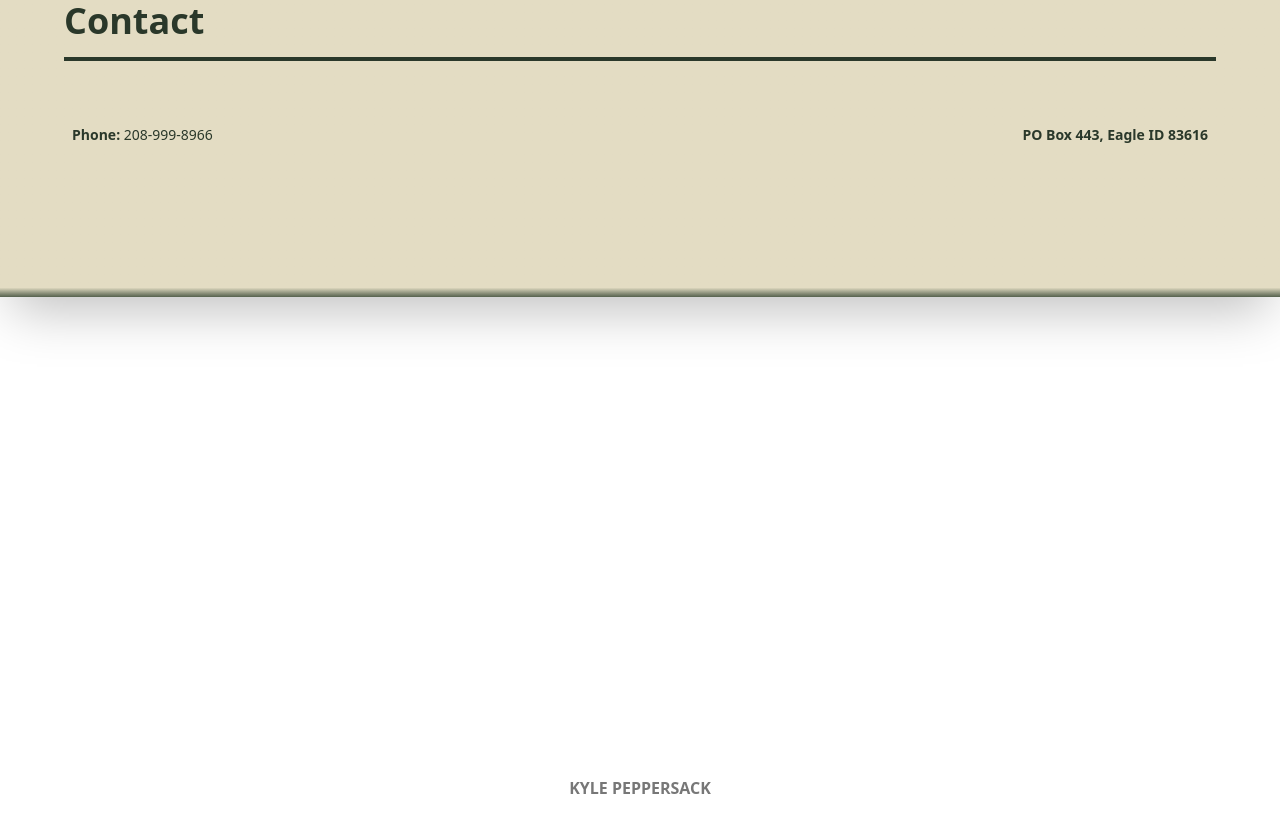
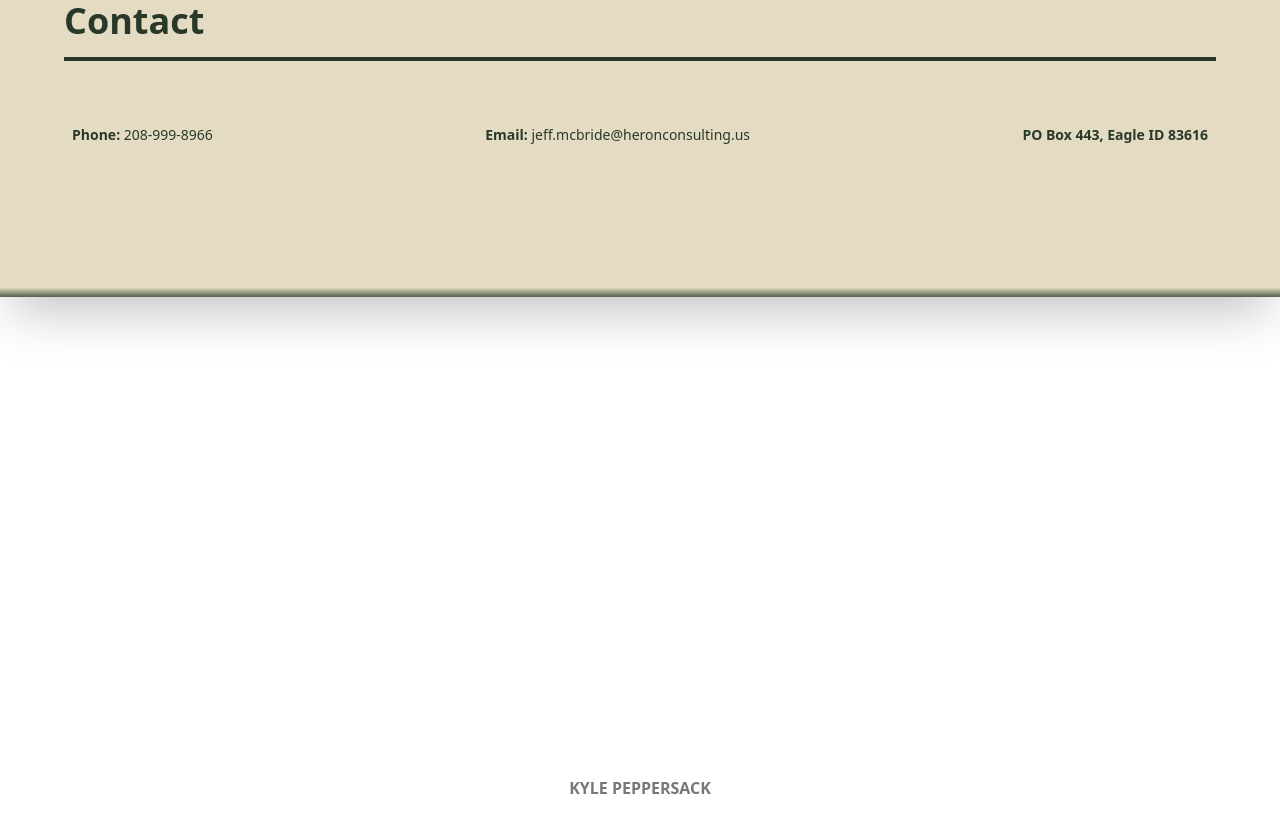
Before and after one commit to KylePep/consultant-jeff, a Vue app: page / in a window 1280 px wide. Shown: the part 2140-2973 px from the top of the page. Built offline with nearby package versions, Linux system fonts and the light colour scheme.

Commit message:
a tags to footer content

```diff
--- a/src/components/FooterContent.vue
+++ b/src/components/FooterContent.vue
@@ -12,8 +12,21 @@
           </h3>
         </div>
         <ul class="flex justify-between px-2 space-y-4 pb-2">
-          <li class="font-semibold text-sm ">Phone: <span class="font-normal text-sm ">208-999-8966</span></li>
-          <li class="font-semibold text-sm "> PO Box 443, Eagle ID 83616</li>
+          <li class="font-semibold text-sm ">
+            <a href="tel:2089998966">
+              Phone:
+              <span class="font-normal text-sm ">208-999-8966</span>
+            </a>
+          </li>
+          <li class="font-semibold text-sm ">
+            <a href="mailto:jeff.mcbride@heronconsulting.us">
+              Email:
+              <span class="font-normal text-sm ">jeff.mcbride@heronconsulting.us</span>
+            </a>
+          </li>
+          <li class="font-semibold text-sm ">
+            PO Box 443, Eagle ID 83616
+          </li>
           <!-- <li class="font-semibold text-sm">Email: <span class="font-normal text-sm ">email@email.com</span></li> -->
         </ul>
 
```
